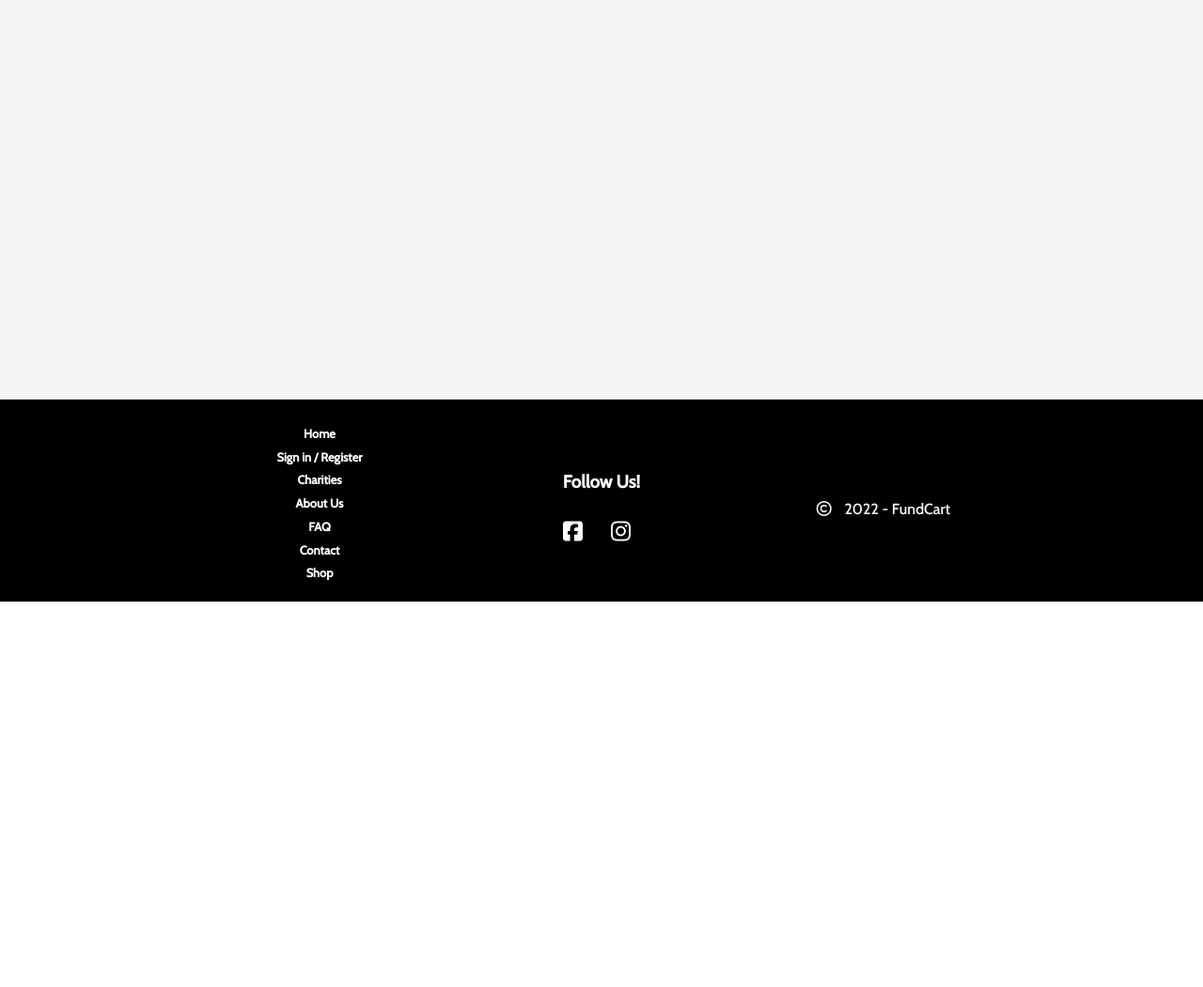
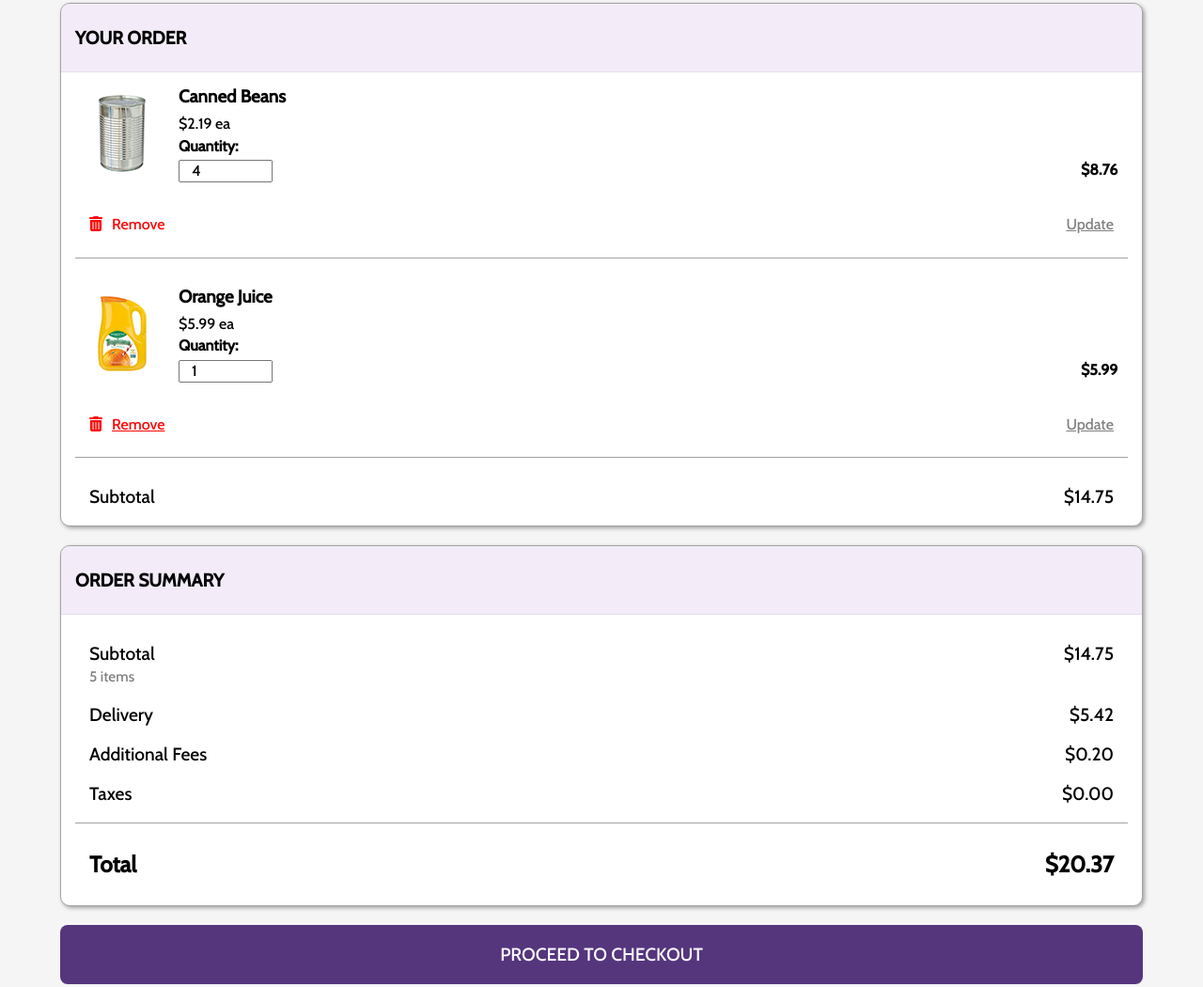
Before and after one commit to isaacrudy/2800-202210-BBY18, a website: page public/demo_checkout.html in a window 1280 px wide. Shown: the part 160-1210 px from the top of the page at 94% size. Before the commit the page ends 800 px from the top, so only its background shows below. Drawn offline with nearby package versions, Linux system fonts and the light colour scheme.

Commit message:
Added content to the demo page (cart contents and order summary).

```diff
--- a/public/demo_checkout.html
+++ b/public/demo_checkout.html
@@ -7,7 +7,7 @@
     <link rel="icon" href="img/Logos/fundcart_favicon.ico">
     <meta name="viewport" content="width=device-width,initial-scale=1">
     <link rel="stylesheet" href="css/main.css">
-    <link rel="stylesheet" href="css/pages/shop.css">
+    <link rel="stylesheet" href="css/pages/demo_checkout.css">
     <script src="https://kit.fontawesome.com/d5b165cd2d.js" crossorigin="anonymous"></script>
     <script src="js/loads_header_footer.js"></script>
 
@@ -22,8 +22,116 @@
             <h1>Checkout</h1>
         </div>
 
-        <div>
+        <div class="demo-container">
+            <div class="demo-container-header">
+                <h2>YOUR ORDER</h2>
+            </div>
 
+            <div class="demo-container-body">
+                <div>
+                    <div id="beans"></div>
+                    <div id="hitbox" onmouseover="spill();" onmouseout="revert()"></div>
+
+                    <div>
+                        <h3 id="bean-header">Canned Beans</h3>
+                        <!-- <h3>Canned Beans</h3> -->
+
+                        <span>$2.19 ea</span><br>
+                        <span><strong>Quantity:</strong></span><br>
+                        <input readonly type="text" value="4">
+                    </div>
+
+                    <div class="item-total">
+                        <h3>$8.76</h3>
+                    </div>
+                </div>
+
+                <div class="remove-and-update">
+                    <div class="remove">
+                        <span><i class="fa fa-solid fa-trash"></i>Remove</span>
+                    </div>
+
+                    <div>
+                        <span class="update">Update</span>
+                    </div>
+                </div>
+
+
+                <div>
+                    <div class="oj"></div>
+
+                    <div>
+                        <h3>Orange Juice</h3>
+
+                        <span>$5.99 ea</span><br>
+                        <span><strong>Quantity:</strong></span><br>
+                        <input readonly type="text" value="1">
+                    </div>
+
+                    <div class="item-total">
+                        <h3>$5.99</h3>
+                    </div>
+                </div>
+
+                <div class="remove-and-update">
+                    <div>
+                        <span class="remove"><i class="fa fa-solid fa-trash"></i>Remove</span>
+                    </div>
+
+                    <div>
+                        <span class="update">Update</span>
+                    </div>
+                </div>
+
+
+                <div class="space-between">
+                    <div>
+                        <span>Subtotal</span>
+                    </div>
+
+                    <div>
+                        <span>$14.75</span>
+                    </div>
+                </div>
+
+
+            </div>
+
+        </div>
+
+        <div class="demo-container">
+            <div class="demo-container-header">
+                <h2>ORDER SUMMARY</h2>
+            </div>
+
+            <div class="space-between margin-top">
+                <span>Subtotal<br><small>5 items</small></span>
+                <span>$14.75</span>
+            </div>
+
+            <div class="space-between">
+                <span>Delivery</span>
+                <span>$5.42</span>
+            </div>
+
+            <div class="space-between">
+                <span>Additional Fees</span>
+                <span>$0.20</span>
+            </div>
+
+            <div class="space-between border-bottom">
+                <span>Taxes</span>
+                <span>$0.00</span>
+            </div>
+
+            <div class="space-between padding-top">
+                <span class="bold-big">Total</span>
+                <span class="bold-big">$20.37</span>
+            </div>
+        </div>
+
+        <div class="width-90">
+            <button type="button" class="general_button"><span>PROCEED TO CHECKOUT</span></button>
         </div>
 
     </div>
@@ -71,8 +179,7 @@
         </section>
     </footer>
 
-
-
+    <script src="js/spilled_beans.js"></script>
 </body>
 
 </html>
```
